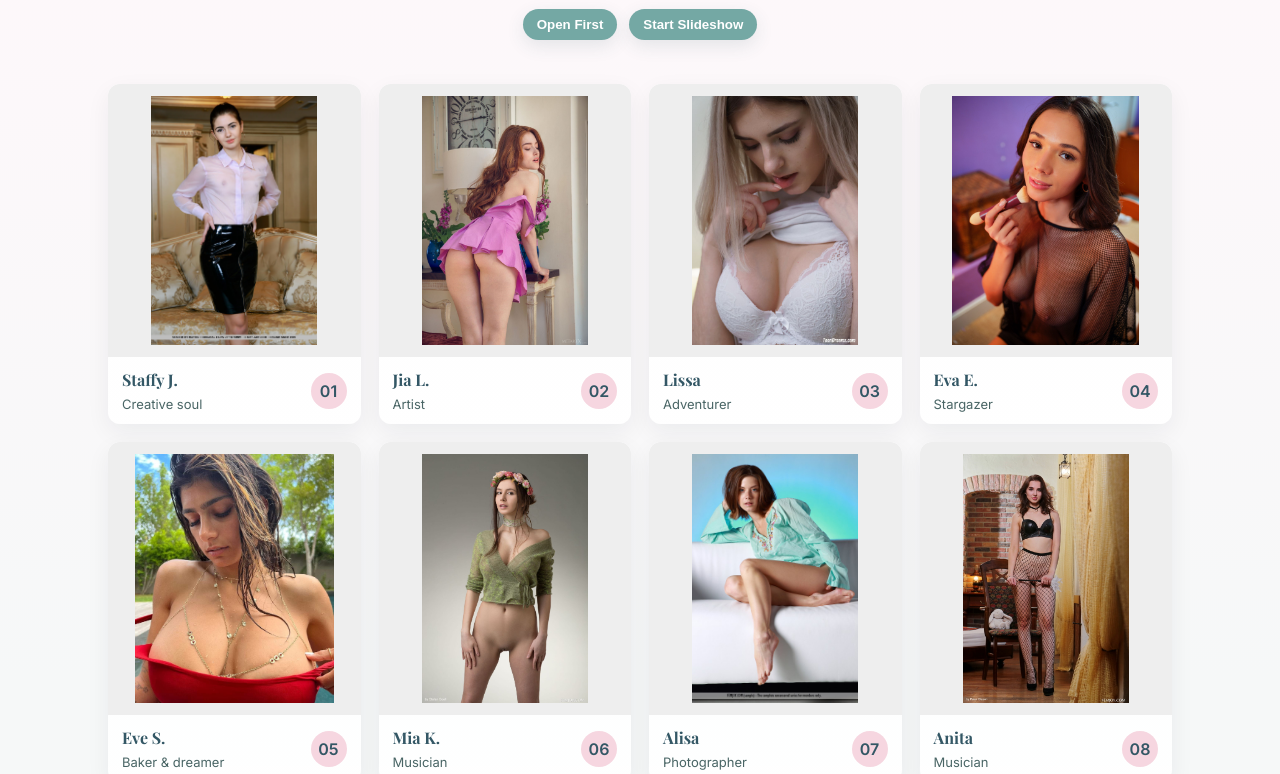
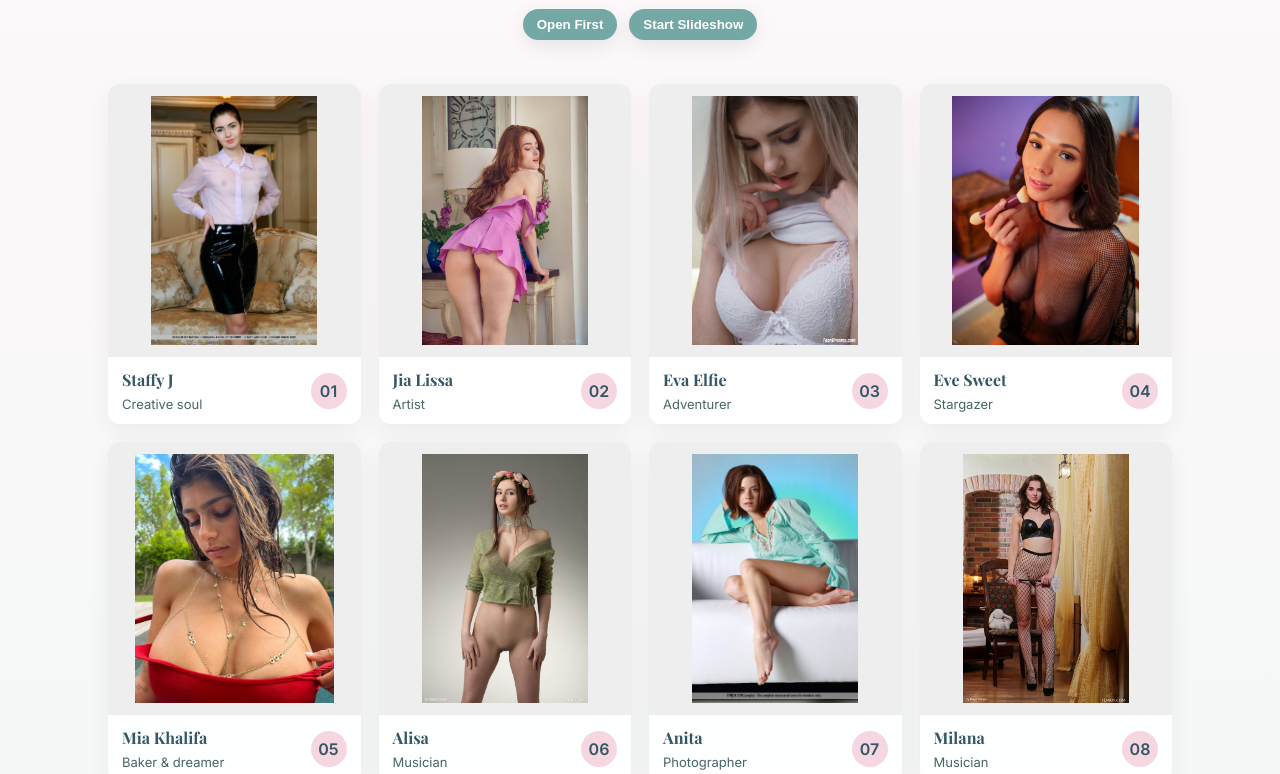
Before and after one commit to dhoomketuspace/test2, a plain HTML site: page index.html in a window 1280 px wide. Shown: the part 181-955 px from the top of the page. Drawn offline with nearby package versions, Linux system fonts and the light colour scheme.

Commit message:
Update index.html

```diff
--- a/index.html
+++ b/index.html
@@ -310,7 +310,7 @@
       <div class="thumb"><img src="1.jpg" alt="Staffy J."></div>
       <div class="meta">
         <div class="person">
-          <h4>Staffy J.</h4>
+          <h4>Staffy J</h4>
           <p>Creative soul</p>
         </div>
         <div class="icon">01</div>
@@ -321,7 +321,7 @@
       <div class="thumb"><img src="2.jpg" alt="Jia L."></div>
       <div class="meta">
         <div class="person">
-          <h4>Jia L.</h4>
+          <h4>Jia Lissa</h4>
           <p>Artist</p>
         </div>
         <div class="icon">02</div>
@@ -332,7 +332,7 @@
       <div class="thumb"><img src="3.jpg" alt="Lissa"></div>
       <div class="meta">
         <div class="person">
-          <h4>Lissa</h4>
+          <h4>Eva Elfie</h4>
           <p>Adventurer</p>
         </div>
         <div class="icon">03</div>
@@ -343,7 +343,7 @@
       <div class="thumb"><img src="4.jpg" alt="Eva E."></div>
       <div class="meta">
         <div class="person">
-          <h4>Eva E.</h4>
+          <h4>Eve Sweet</h4>
           <p>Stargazer</p>
         </div>
         <div class="icon">04</div>
@@ -354,7 +354,7 @@
       <div class="thumb"><img src="5.jpg" alt="Eve S."></div>
       <div class="meta">
         <div class="person">
-          <h4>Eve S.</h4>
+          <h4>Mia Khalifa</h4>
           <p>Baker & dreamer</p>
         </div>
         <div class="icon">05</div>
@@ -365,7 +365,7 @@
       <div class="thumb"><img src="6.jpg" alt="Mia K."></div>
       <div class="meta">
         <div class="person">
-          <h4>Mia K.</h4>
+          <h4>Alisa</h4>
           <p>Musician</p>
         </div>
         <div class="icon">06</div>
@@ -376,7 +376,7 @@
       <div class="thumb"><img src="7.jpg" alt="Alisa"></div>
       <div class="meta">
         <div class="person">
-          <h4>Alisa</h4>
+          <h4>Anita</h4>
           <p>Photographer</p>
         </div>
         <div class="icon">07</div>
@@ -387,7 +387,7 @@
       <div class="thumb"><img src="8.jpg" alt="Anita"></div>
       <div class="meta">
         <div class="person">
-          <h4>Anita</h4>
+          <h4>Milana</h4>
           <p>Musician</p>
         </div>
         <div class="icon">08</div>
@@ -398,7 +398,7 @@
       <div class="thumb"><img src="9.jpg" alt="Milana"></div>
       <div class="meta">
         <div class="person">
-          <h4>Milana</h4>
+          <h4>Annabell</h4>
           <p>Dancer</p>
         </div>
         <div class="icon">09</div>
@@ -409,7 +409,7 @@
       <div class="thumb"><img src="10.jpg" alt="Annabell"></div>
       <div class="meta">
         <div class="person">
-          <h4>Annabell</h4>
+          <h4>Oxana</h4>
           <p>Writer</p>
         </div>
         <div class="icon">10</div>
```
